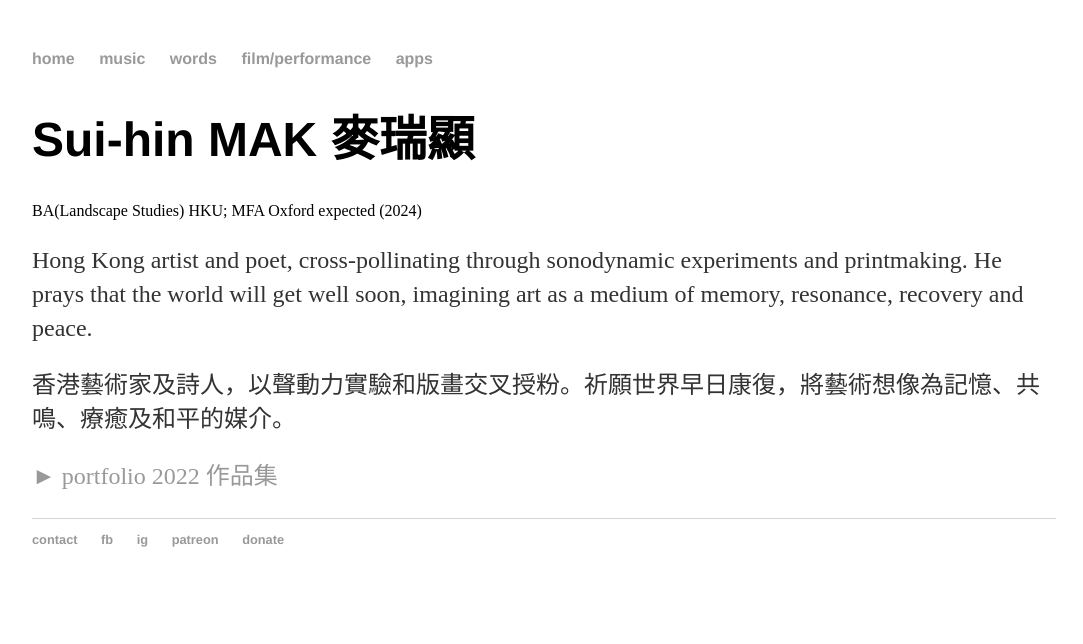
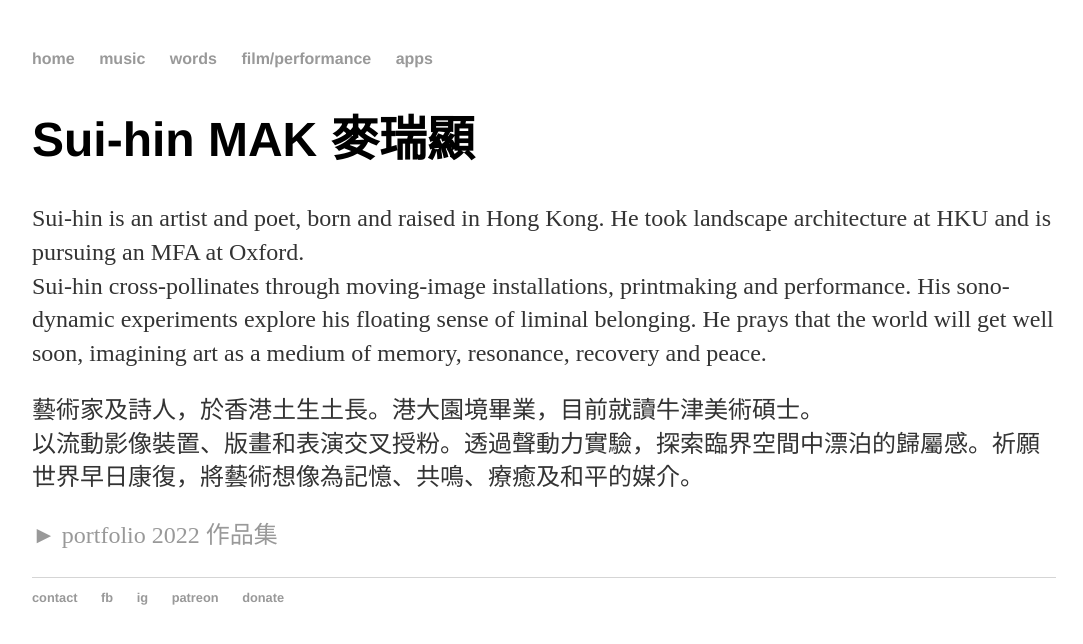
Before and after one commit to maksuihin/maksuihin.github.io, a Jekyll site: the page built from index.html, in a window 1280 px wide. Shown: the top 644 px of the page, without its empty margins (96-1179 px from the left). Built offline with Jekyll 4.4.1, drawn with Linux system fonts in a browser that asks for light colours.

Commit message:
Update index.html

```diff
--- a/index.html
+++ b/index.html
@@ -5,12 +5,14 @@
     		<div class="blurb">
 
         		<h1>Sui-hin MAK <span lang="zh">麥瑞顯</span></h1>
-			BA(Landscape Studies) HKU; MFA Oxford expected (2024)</br>
+			<!--BA(Landscape Studies) HKU; MFA Oxford expected (2024)</br>-->
 			<p>
-			Hong Kong artist and poet, cross-pollinating through sono&shy;dynamic experi&shy;ments and print&shy;making. He prays that the world will get well soon, imag&shy;ining art as a medium of memory, resonance, recovery and peace. <!--His artworks address identity, science and technology, trauma, language, folk beliefs and modern lifestyles.  His works encompass installation, painting, poetry, printmaking, sound art, experimental ﬁlm, photography etc.  Some of his art prints are in private collections in Hong Kong, Australia, Taiwan and the US.  In 2019, his experimental film ‘<i>tofu</i>’ was screened at the British Museum.--></p>
+			Sui-hin is an artist and poet, born and raised in Hong Kong. He took landscape architecture at HKU and is pursuing an MFA at Oxford.
+			<br>Sui-hin cross-pollinates through moving-image instal&shy;la&shy;tions, print&shy;making and per&shy;for&shy;mance. His sono&shy;dynamic experi&shy;ments explore his float&shy;ing sense of lim&shy;i&shy;nal be&shy;long&shy;ing. He prays that the world will get well soon, imag&shy;ining art as a medi&shy;um of mem&shy;ory, res&shy;o&shy;nance, recovery and peace. <!--His artworks address identity, science and technology, trauma, language, folk beliefs and modern lifestyles.  His works encompass installation, painting, poetry, printmaking, sound art, experimental ﬁlm, photography etc.  Some of his art prints are in private collections in Hong Kong, Australia, Taiwan and the US.  In 2019, his experimental film ‘<i>tofu</i>’ was screened at the British Museum.--></p>
 
 			<p>
-			香港藝術家及詩人，以聲動力實驗和版畫交叉授粉。祈願世界早日康復，將藝術想像為記憶、共鳴、療癒及和平的媒介。<!--創作探討身份、科技、創傷、語言、民間信仰、摩登新生活等主題。創作媒介涵蓋裝置藝術、繪畫、新詩、版畫、聲音藝術、實驗電影及攝影等。版畫作品於本港、澳洲、台灣、美國獲私人收藏。實驗短片〈<i>tofu</i>〉在2019年於大英博物館放映。--></p>
+			藝術家及詩人，於香港土生土長。港大園境畢業，目前就讀牛津美術碩士。
+			<br>以流動影像裝置、版畫和表演交叉授粉。透過聲動力實驗，探索臨界空間中漂泊的歸屬感。祈願世界早日康復，將藝術想像為記憶、共鳴、療癒及和平的媒介。<!--創作探討身份、科技、創傷、語言、民間信仰、摩登新生活等主題。創作媒介涵蓋裝置藝術、繪畫、新詩、版畫、聲音藝術、實驗電影及攝影等。版畫作品於本港、澳洲、台灣、美國獲私人收藏。實驗短片〈<i>tofu</i>〉在2019年於大英博物館放映。--></p>
 			<p><a href="/portfolio2022">► portfolio 2022 作品集</a><br>
 			   <!--<a href="/portfolio2024">► portfolio 2024 作品集</a>-->
 			</p>
```
